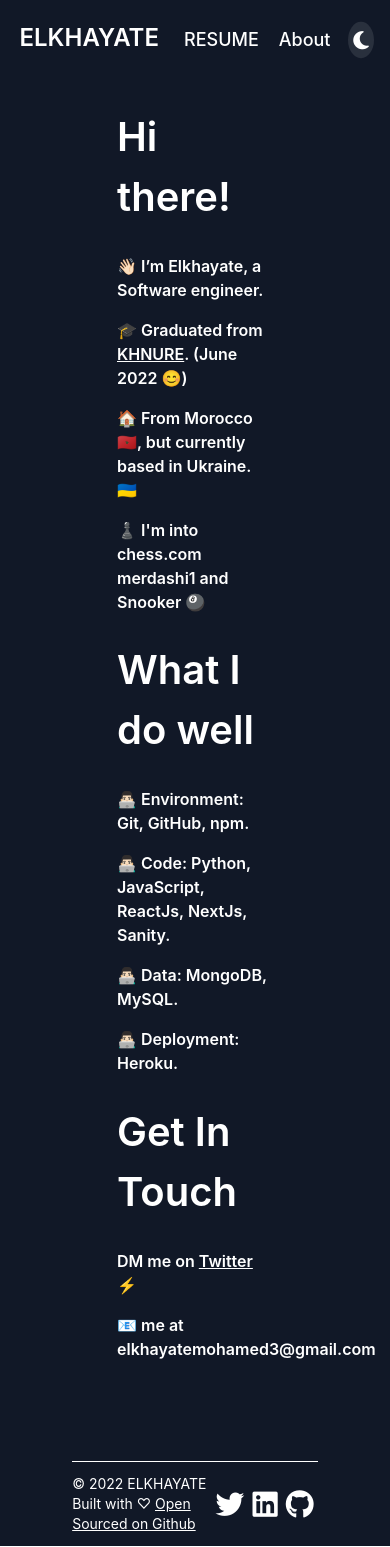
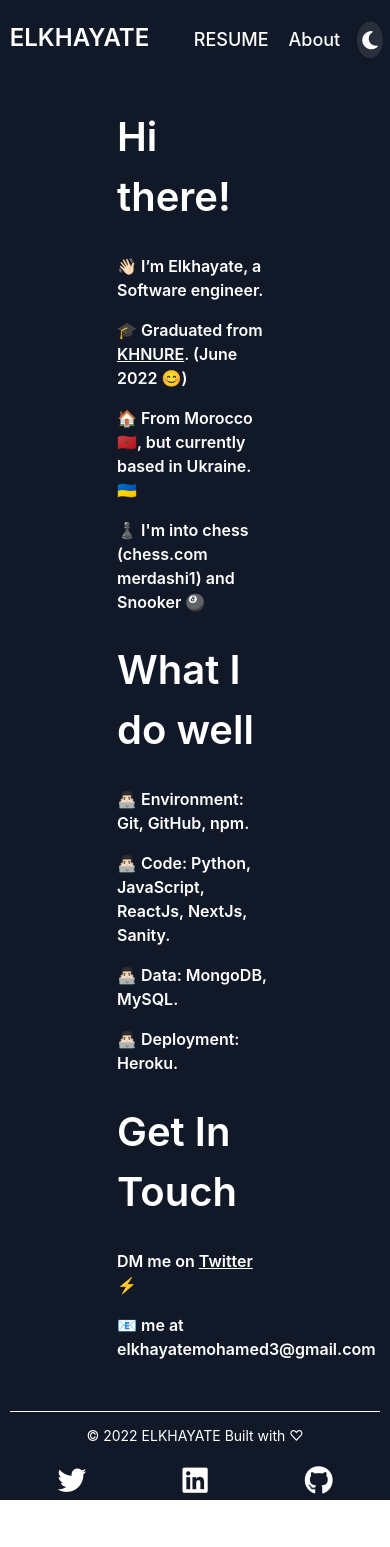
Before and after one commit to elkhayate/elkhayate-portfolio, a React (Create React App) app: page /about in a window 390 px wide. After the commit the page ends 1500 px from the top, so only its background shows below. Built offline with nearby package versions, Linux system fonts and the light colour scheme.

Commit message:
home media queries

```diff
--- a/src/App.js
+++ b/src/App.js
@@ -16,7 +16,7 @@ function App() {
         <Navbar />
         <Switch>
           <Route path="/"  exact component = {Home} />
-          <Route path="/about" exact component={About} />
+          <Route path="/about"  component={About} />
         </Switch>
         <Footer />
       </Router>
--- a/src/components/About.js
+++ b/src/components/About.js
@@ -12,7 +12,7 @@ export default function About() {
             <Para>👋🏻 I’m Elkhayate, a Software engineer.</Para>
             <Para>🎓 Graduated from <a href='https://nure.ua/en/'>KHNURE</a>. (June 2022 😊)</Para>
             <Para>🏠 From Morocco 🇲🇦, but currently based in Ukraine. 🇺🇦  </Para>
-            <Para>♟️ I'm into chess.com merdashi1 and Snooker 🎱</Para>
+            <Para>♟️ I'm into chess (chess.com merdashi1) and Snooker 🎱</Para>
             <Title>What I do well</Title>
             <Para>👨🏻‍💻 Environment: Git, GitHub, npm.</Para>
             <Para>👨🏻‍💻 Code: Python, JavaScript, ReactJs, NextJs, Sanity.</Para>
--- a/src/components/Footer.js
+++ b/src/components/Footer.js
@@ -7,7 +7,7 @@ export default function Footer() {
     return(
         <Container light = {isLight}>
             <Content light = {isLight}>
-                <Copyright>© 2022 ELKHAYATE Built with ♡ <Anchor href='https://github.com/elkhayate/elkhayate-portfolio'>Open Sourced on Github</Anchor></Copyright>
+                <Copyright>© 2022 ELKHAYATE Built with ♡</Copyright>
             <Socials>
                 <Social href='https://twitter.com/elkha_yate'>
                     <i className="fab fa-twitter hover"/>
@@ -32,22 +32,27 @@ const Social = styled.a`
 const Container = styled.div`
     margin-top: 100px;
     width: 100%;
-    height: 85px;
+    height: 100%;
     display: flex;
     align-items:center;
     justify-content:center;
-    color : ${props => props.light ? "black" : "#ffffff"};
+    color : ${props => props.light ? "#374151" : "#ffffff"};
+    @media (max-width: 700px) {
+        margin-top: 50px;
+    }
 `;
 
 const Copyright = styled.p`
     font-size: .875rem;
     line-height: 1.25rem;
     font-family: inherit;
+    @media (max-width: 700px) {
+        width: 100%;
+        text-align: center;
+    }
 `;
 
-const Anchor = styled.a`
-    text-decoration: underline;
-`;
+
 const Socials = styled.div`
     display: flex;
     justify-content: space-around;
@@ -63,4 +68,14 @@ const Content = styled.div`
     align-content: center;
     height: 100%;
     border-top: 1px solid ${props => props.light ? "black" : "white"};
+    @media (max-width: 1400px) {
+      width: 70%;
+    }
+    @media (max-width: 1200px) {
+      width: 90%;
+    }
+    @media (max-width: 700px) {
+      width: 95%;
+      display: block;
+    }
 `;
--- a/src/components/Home.js
+++ b/src/components/Home.js
@@ -15,7 +15,9 @@ export default function Home(){
         axios
             .get(url)
             .then(function(response){
-                setSkills(response.data);
+                if(response.data){
+                    setSkills(response.data);
+                }
             })
             .catch(function(err){
                 console.log(err);
@@ -29,7 +31,6 @@ export default function Home(){
                 if(response.data){
                     setProjects(response.data);
                     setLoading(false);
-                    console.log(response.data)
                 }
             })
             .catch(function(err){
@@ -92,6 +93,9 @@ const Techstack = styled.h2`
 `;
 const Tech = styled.div`
     margin-top: 90px;
+    @media (max-width: 1200px) {
+        margin-top: 50px;
+    }
 `;
 const Skills = styled.div`
     width: 40%;
@@ -100,14 +104,19 @@ const Skills = styled.div`
     justify-content: space-around;
     align-items: center;
     align-content: center;
-    animation: ${Appear} 3750ms  linear;
+    animation: ${Appear} 3750ms linear;
+    @media (max-width: 1200px) {
+        width: 60%;
+    }
+    @media (max-width: 900px) {
+        width: 80%;
+    }
 `;
 const Skill = styled.div`
     transform: scale(2);
     margin-top: 20px;
 `;
 const Homee = styled.div`
-
     top : 80px;
 `;
 const Container = styled.div`
@@ -118,7 +127,12 @@ const About = styled.main`
     text-align: center;
     margin: auto;
     width: 50%;
-
+    @media (max-width: 1200px) {
+      width: 70%;
+    }
+    @media (max-width: 900px) {
+      width: 90%;
+    }
 `;
 const Greet = styled.h2`
     font-size: 1.875rem;
@@ -142,6 +156,9 @@ const Job = styled.p`
     font-weight: 600;
     margin: 0;
     padding: 0;
+    @media (max-width: 700px) {
+        font-size: 1.05rem;
+    }
 `;
 const Span = styled.span`
     font-weight: 400;
--- a/src/components/Navbar.js
+++ b/src/components/Navbar.js
@@ -59,8 +59,14 @@ const Container = styled.div`
     justify-content : space-between;
     align-content: center;
     height: 80px;
+    @media (max-width: 1400px) {
+      width: 70%;
+    }
     @media (max-width: 1200px) {
       width: 90%;
+    }
+    @media (max-width: 700px) {
+      width: 95%;
     }
 `;
 
--- a/src/components/Project.js
+++ b/src/components/Project.js
@@ -37,23 +37,46 @@ const Img = styled.img`
     height: 100%;
     max-width: 100%;
     border-radius: .75rem;
+    transition: transform 0.3s ease-in 10ms;
+    &:hover{
+        transform: scale(1.5);
+        transform-origin: left;
+    }
+    @media (max-width: 800px) {
+        &:hover{
+        transform: scale(1.2);
+        transform-origin: center;
+    }
+    }
 `;
 const Container = styled.div`
-    width: 50%;
+    width: 63%;
     margin: auto;
     display: flex;
     justify-content:space-between;
     align-content:center;
     margin-top: 50px;
+
+    @media (max-width: 1400px) {
+        width: 70%;
+    }
     @media (max-width: 1200px) {
-    width: 90%;
-  }
+        width: 90%;
+    }
+    @media (max-width: 800px) {
+        display: block;
+        text-align:center;
+    }
 `;
 
 const ImgSide = styled.div`
     width: 40%;
     border-radius: 0.75rem;
     height: 200px;
+    @media (max-width: 800px) {
+        margin: auto;
+        width: 90%;
+    }
 `;
 
 const ContentSide = styled.div`
@@ -61,4 +84,10 @@ const ContentSide = styled.div`
     justify-content: flex-start;
     align-content: center;
     width: 50%;
+    @media (max-width: 800px) {
+        width: 80%;
+        margin: auto;
+        margin-top: 15px;
+
+    }
 `;
```
